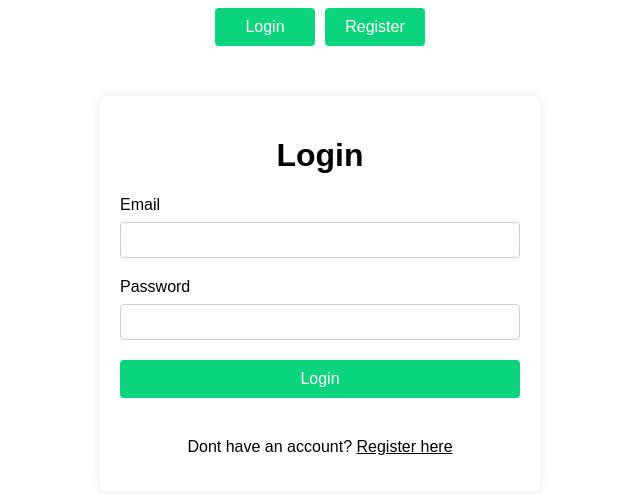
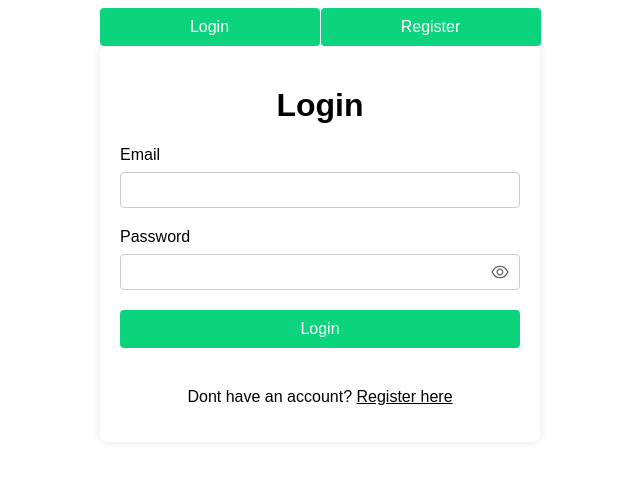
Before and after one commit to BetinaKutsarova/React-Forms, a React (Vite) app: page / in a window 1280 px wide. Shown: the top 494 px of the page, without its empty margins (320-960 px from the left). Built offline with nearby package versions, Linux system fonts and the light colour scheme.

Commit message:
enforce special characters for password, toggle visibility on sign in

```diff
--- a/package.json
+++ b/package.json
@@ -12,6 +12,7 @@
   "dependencies": {
     "react": "^18.2.0",
     "react-dom": "^18.2.0",
+    "react-icons": "^5.5.0",
     "react-router-dom": "^7.2.0"
   },
   "devDependencies": {
--- a/src/components/layout/Navbar/Navbar.css
+++ b/src/components/layout/Navbar/Navbar.css
@@ -1,5 +1,5 @@
 .navbar {
     display: flex;
-    justify-content: center;
-    gap: 10px;
+    justify-content: center ;
+    gap: 1px;
 }
--- a/src/pages/Login/Login.jsx
+++ b/src/pages/Login/Login.jsx
@@ -1,5 +1,6 @@
 import { useState } from 'react';
 import { Link } from 'react-router-dom';
+import { AiOutlineEye, AiOutlineEyeInvisible } from 'react-icons/ai'
 import './Login.css';
 import '../../styles/common.css';
 
@@ -13,7 +14,9 @@ function Login() {
   const [errors, setErrors] = useState({
     email: "",
     password: ""
-  })
+  });
+
+  const [showPassword, setShowPassword] = useState(false);
 
   function validateField(name, value) {
     switch (name) {
@@ -69,11 +72,25 @@ function Login() {
           <input type="email" id="emailid" name="email" value={formData.email} onChange={handleChange} required />
           {errors.email && <span className="error">{errors.email}</span>}
         </div>
+
         <div className='form-group'>
-          <label htmlFor="password">Password</label>
-          <input type="password" id="passwordid" name="password" value={formData.password} onChange={handleChange} required />
-          {errors.password && <span className="error">{errors.password}</span>}
+        <label htmlFor="password">Password</label>
+        <div className="password-field">
+          <input
+            type={showPassword ? "text" : "password"}
+            id="passwordid"
+            name="password"
+            value={formData.password}
+            onChange={handleChange}
+            required
+          />
+          <span className="password-toggle" onClick={() => setShowPassword(!showPassword)}>
+            {showPassword ? <AiOutlineEyeInvisible /> : <AiOutlineEye />}
+          </span>
         </div>
+        {errors.password && <span className="error">{errors.password}</span>}
+      </div>
+
         <button type="submit">Login</button>
         <p> Dont have an account? <Link to="/register">Register here</Link></p>
       </form>
--- a/src/pages/Register/Register.jsx
+++ b/src/pages/Register/Register.jsx
@@ -37,6 +37,8 @@ function Register() {
 
             case "password": {
                 if (value.length < 5) return "Password must be at least 5 characters"
+                const specialChars = /[!@#$%^&*(),.?":{}|<>]/;
+                if (!specialChars.test(value)) return "Password must contain at least one special character";
                 return "";
             }
 
--- a/src/styles/common.css
+++ b/src/styles/common.css
@@ -4,7 +4,7 @@
 
 .form-container {
     max-width: 400px;
-    margin: 50px auto;
+    margin: 0px auto;
     padding: 20px;
     border-radius: 8px;
     box-shadow: 0 0 10px rgba(0, 0, 0, 0.1);
@@ -27,10 +27,32 @@
 }
 
 .form-group input {
+    width: 100%;
     padding: 8px;
     border: 1px solid #ccc;
     border-radius: 4px;
     font-size: 16px;
+    box-sizing: border-box;
+}
+
+.password-field {
+    position: relative;
+    width: 100%;
+}
+
+.password-toggle {
+    position: absolute;
+    right: 10px;
+    top: 55%;
+    transform: translateY(-50%);
+    cursor: pointer;
+    z-index: 1;
+}
+
+.password-toggle svg {
+    width: 20px;
+    height: 20px;
+    color: #666;
 }
 
 button {
@@ -54,11 +76,15 @@ button {
     cursor: pointer;
     font-size: 16px;
     transition: background-color 0.2s;
-    width: 80px;
+    width: 200px;
 
     text-decoration: none;
     text-align: center;
     display: inline-block;
+}
+
+.nav-link:hover {
+    background-color: #07995a;
 }
 
 a {
```
Also changed, not shown: 1 other file (tests, documents, lock files or other folders).
